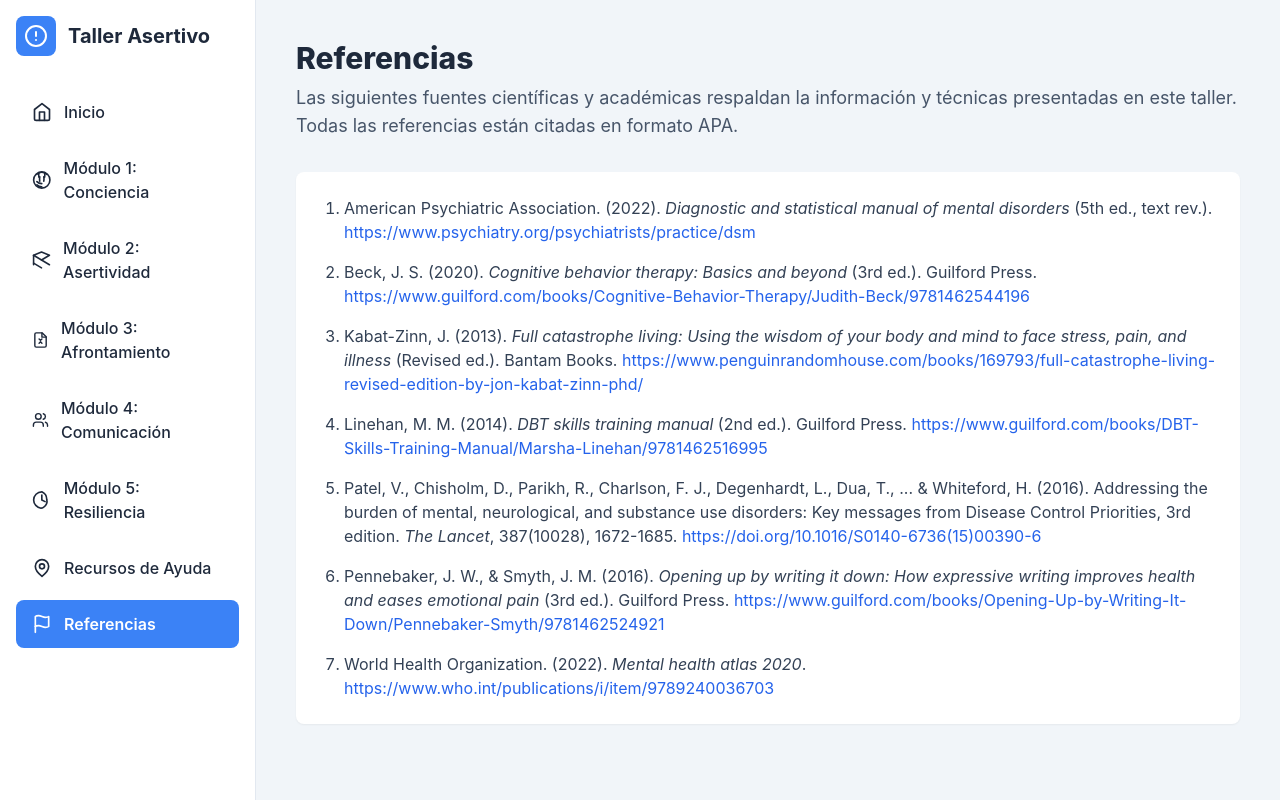
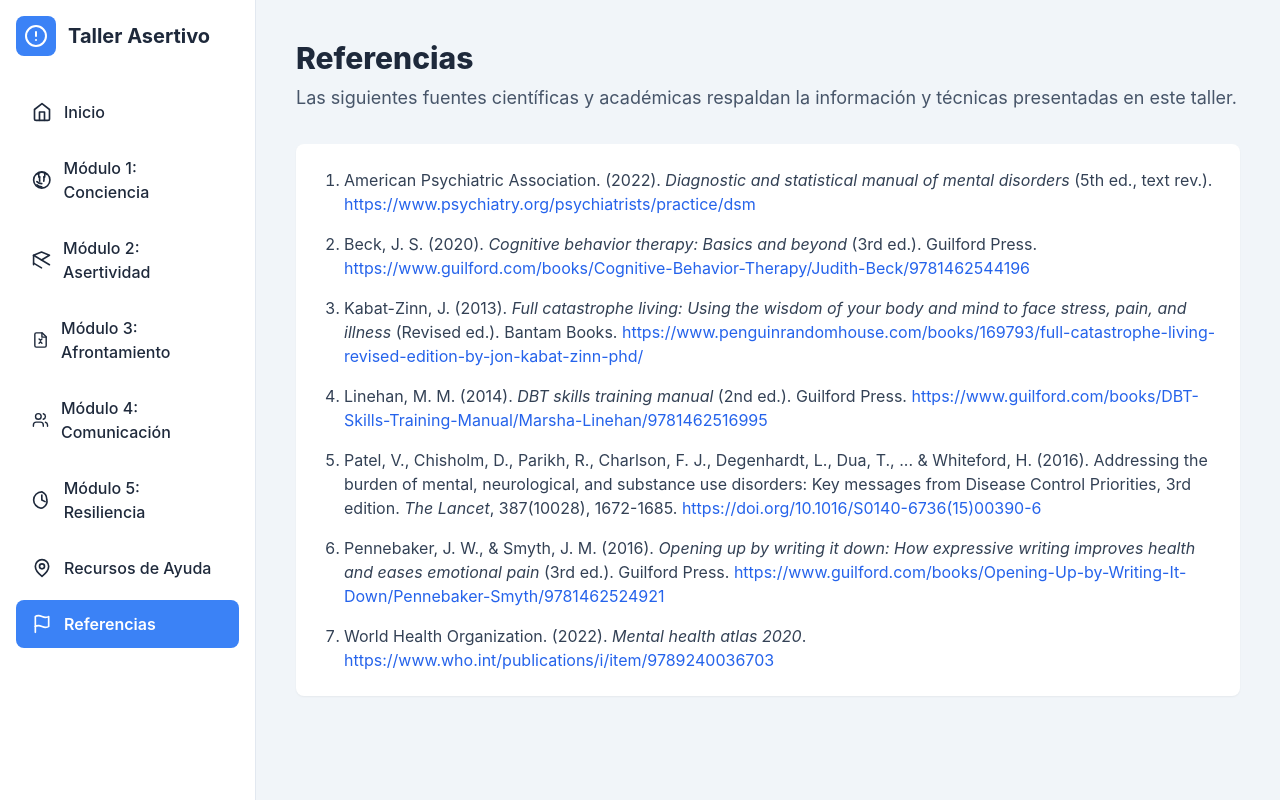
Before and after one commit to SDK741/sdk741.github.io, a plain HTML site: page index.html in a window 1280 px wide. Both pictures are taken after a click on the link "Referencias". Drawn offline with nearby package versions, Linux system fonts and the light colour scheme.

Commit message:
Update index.html

```diff
--- a/index.html
+++ b/index.html
@@ -769,8 +769,7 @@
             <section id="references" class="content-section">
                 <h2 class="text-3xl font-extrabold text-slate-800 mb-2">Referencias</h2>
                 <p class="text-lg text-slate-600 mb-8">Las siguientes fuentes científicas y académicas respaldan la
-                    información y técnicas presentadas en este taller. Todas las referencias están citadas en formato
-                    APA.</p>
+                    información y técnicas presentadas en este taller.</p>
                 <div class="bg-white p-6 rounded-lg shadow-sm">
                     <ol class="list-decimal pl-6 space-y-4 text-slate-700">
                         <li>American Psychiatric Association. (2022). <i>Diagnostic and statistical manual of mental
```
